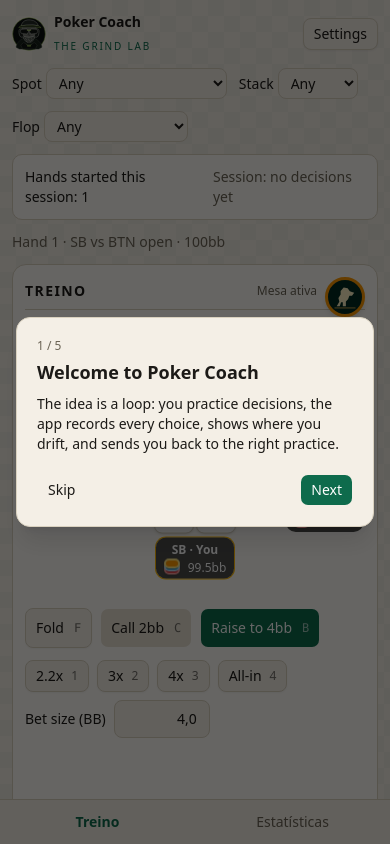
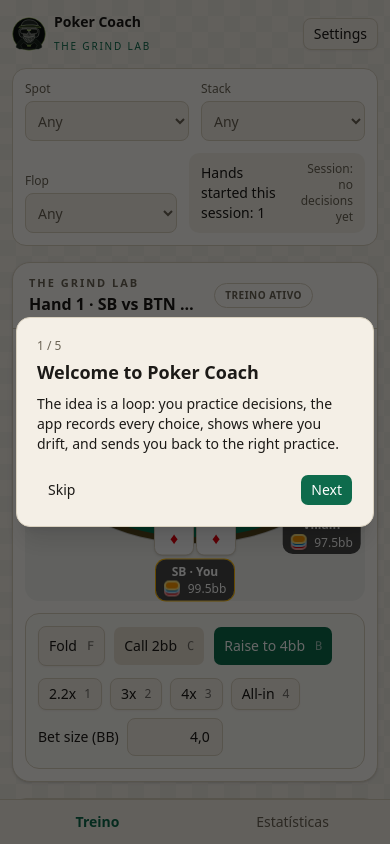
Before and after one commit to warlissoncg/poker-coach, a Next.js app in the folder web/: page / in a window 390 px wide. Shown: the top 844 px of the page. Built offline with nearby package versions, Linux system fonts and the light colour scheme.

Commit message:
Rebuild training layout for clear hierarchy and responsive UX

```diff
--- a/web/src/components/TrainView.tsx
+++ b/web/src/components/TrainView.tsx
@@ -75,95 +75,93 @@ export function TrainView() {
   const statsProgress = Math.min(100, Math.round((currentSpotCount / 8) * 100));
   const currentSpotSummary = summarize(decisions.filter((d) => d.spot === currentSpot));
   return (
-    <div className="mx-auto max-w-5xl space-y-3">
-      <div className="flex flex-wrap items-center gap-3 text-sm">
-        <label className="flex items-center gap-1">{t("ctl.scenario")}
-          <select className={sel} value={opts.scenario} onChange={(e) => change({ scenario: e.target.value as DrillOptions["scenario"] })}>{(["any", ...SCENARIOS] as const).map((x) => <option key={x} value={x}>{x === "any" ? t("tex.any") : t(`sc.${x}`)}</option>)}</select></label>
-        <label className="flex items-center gap-1">{t("ctl.stack")}
-          <select className={sel} value={opts.stackBB} onChange={(e) => change({ stackBB: e.target.value === "any" ? "any" : +e.target.value })}>{(["any", 40, 100, 200] as const).map((x) => <option key={x} value={x}>{x === "any" ? t("tex.any") : `${x}bb`}</option>)}</select></label>
-        <label className="flex items-center gap-1">{t("ctl.texture")}
-          <select className={sel} value={opts.texture} onChange={(e) => change({ texture: e.target.value as DrillOptions["texture"] })}>{TEXES.map((x) => <option key={x} value={x}>{t(`tex.${x}`)}</option>)}</select></label>
+    <div className="mx-auto w-full max-w-6xl space-y-4">
+      <section className="flex flex-wrap items-end gap-3 rounded-xl border bg-card p-3 sm:p-4">
+        <label className="flex min-w-[150px] flex-1 flex-col gap-1 text-xs font-medium text-muted-foreground">{t("ctl.scenario")}
+          <select className={sel + " h-10 w-full"} value={opts.scenario} onChange={(e) => change({ scenario: e.target.value as DrillOptions["scenario"] })}>{(["any", ...SCENARIOS] as const).map((x) => <option key={x} value={x}>{x === "any" ? t("tex.any") : t(`sc.${x}`)}</option>)}</select>
+        </label>
+        <label className="flex min-w-[110px] flex-1 flex-col gap-1 text-xs font-medium text-muted-foreground">{t("ctl.stack")}
+          <select className={sel + " h-10 w-full"} value={opts.stackBB} onChange={(e) => change({ stackBB: e.target.value === "any" ? "any" : +e.target.value })}>{(["any", 40, 100, 200] as const).map((x) => <option key={x} value={x}>{x === "any" ? t("tex.any") : `${x}bb`}</option>)}</select>
+        </label>
+        <label className="flex min-w-[140px] flex-1 flex-col gap-1 text-xs font-medium text-muted-foreground">{t("ctl.texture")}
+          <select className={sel + " h-10 w-full"} value={opts.texture} onChange={(e) => change({ texture: e.target.value as DrillOptions["texture"] })}>{TEXES.map((x) => <option key={x} value={x}>{t(`tex.${x}`)}</option>)}</select>
+        </label>
+        <div className="flex min-h-10 flex-1 items-center justify-between gap-3 rounded-lg bg-muted/50 px-3 py-2 text-sm">
+          <span>{t("progress.hands", { n: hands + 1 })}</span>
+          <span className="text-right text-xs text-muted-foreground">{score.n ? t("session.some", { p: Math.round((score.sum / score.n) * 100), n: score.n }) : t("session.none")}</span>
         </div>
-      <div className="flex items-center justify-between gap-3 rounded-lg border bg-card p-3 text-sm">
-        <span>{t("progress.hands", { n: hands + 1 })}</span>
-        <span className="text-muted-foreground">{score.n ? t("session.some", { p: Math.round((score.sum / score.n) * 100), n: score.n }) : t("session.none")}</span>
-      </div>
-      {focus && opts.scenario === "any" && <div className="rounded-lg border bg-card p-3">
-        <label className="flex items-start gap-2 text-sm">
-          <input type="checkbox" checked={focusEnabled} onChange={(e) => { setFocusEnabled(e.target.checked); setDrill(newDrill(Math.random, opts, e.target.checked ? focus?.scenario : undefined)); }} />
+      </section>
+
+      {focus && opts.scenario === "any" && (
+        <section className="rounded-xl border bg-card px-3 py-2.5">
+          <label className="flex cursor-pointer items-start gap-2 text-sm">
+            <input className="mt-1" type="checkbox" checked={focusEnabled} onChange={(e) => { setFocusEnabled(e.target.checked); setDrill(newDrill(Math.random, opts, e.target.checked ? focus?.scenario : undefined)); }} />
             <span><span className="font-medium">{t("focus.toggle")}</span><span className="block text-xs text-muted-foreground">{t("focus.recommend", { spot: spot(focus.spot), p: Math.round(focus.aligned * 100), n: focus.n })}</span></span>
           </label>
-      </div>}
-      <div className="grid items-stretch gap-4">
+        </section>
+      )}
 
-        <div className="min-w-0 space-y-3">
-          <div className="flex items-center justify-between gap-3 text-sm text-muted-foreground">
-            <span>{t("hand", { n: hands + 1, sc: t(`sc.${drill.scenario}`), st: drill.stackBB })}</span>
-            <span className="hidden sm:inline">{showSpotStats ? "ESTATÍSTICA" : "TREINO"}</span>
+      <section className="overflow-hidden rounded-2xl border bg-card shadow-sm">
+        <header className="flex min-h-16 items-center justify-between gap-3 border-b px-4 py-3 pr-16 sm:px-5">
+          <div className="min-w-0">
+            <div className="text-[11px] font-semibold uppercase tracking-[0.18em] text-muted-foreground">The Grind Lab</div>
+            <h2 className="truncate text-base font-bold sm:text-lg">{showSpotStats ? "Estatísticas do spot" : t("hand", { n: hands + 1, sc: t(`sc.${drill.scenario}`), st: drill.stackBB })}</h2>
           </div>
+          <span className="shrink-0 rounded-full border px-2.5 py-1 text-[10px] font-semibold uppercase tracking-wider text-muted-foreground">{showSpotStats ? "Desempenho" : "Treino ativo"}</span>
+        </header>
 
-          <div className="relative h-[560px] overflow-hidden space-y-2 rounded-xl border bg-card p-3 pt-4 sm:p-5">
-            <div className="mb-2 flex items-center justify-between gap-2 border-b pb-2 pr-12">
-              <h2 className="text-sm font-bold uppercase tracking-widest">{showSpotStats ? "Estatística" : "Treino"}</h2>
-              <span className="text-xs text-muted-foreground">{showSpotStats ? "Visão de desempenho" : "Mesa ativa"}</span>
-            </div>
-            <button type="button" onClick={() => setShowSpotStats((v) => !v)} aria-label={showSpotStats ? "Flip Card: voltar para Treino" : "Flip Card: abrir Estatística"} aria-pressed={showSpotStats} className="absolute right-3 top-3 z-10 flex h-10 w-10 items-center justify-center rounded-full border-[3px] border-amber-500 bg-emerald-950 text-amber-100 shadow-md transition-transform hover:scale-105 focus-visible:outline-none focus-visible:ring-2 focus-visible:ring-amber-400" title="Alternar Treino/Estatísticas">
+        <div className="relative p-3 sm:p-5">
+          <button type="button" onClick={() => setShowSpotStats((v) => !v)} aria-label={showSpotStats ? "Voltar ao treino" : "Abrir estatísticas"} aria-pressed={showSpotStats} className="absolute right-3 top-3 z-10 flex h-11 w-11 items-center justify-center rounded-full border-[3px] border-amber-500 bg-emerald-950 text-amber-100 shadow-md transition-transform hover:scale-105 focus-visible:outline-none focus-visible:ring-2 focus-visible:ring-amber-400 sm:right-5 sm:top-4" title={showSpotStats ? "Voltar ao treino" : "Ver estatísticas"}>
             <svg viewBox="0 0 64 64" className="h-7 w-7" aria-hidden="true"><path fill="currentColor" d="M13 53 19 43 17 34 22 26 22 18 29 10 38 12 43 19 53 22 48 29 42 29 39 37 34 42 34 53 27 53 27 44 23 44 20 53Z"/><path fill="currentColor" d="M30 14 25 20 31 22 36 19 34 14Z"/><path fill="none" stroke="#d6a84f" strokeWidth="2" d="M8 57H56"/></svg>
           </button>
+
           {showSpotStats ? (
-              <div className="flex h-[470px] flex-col gap-3 p-1">
-                <div className="text-xs uppercase tracking-widest text-muted-foreground">{t("stats.byspot")}</div>
-                <h3 className="mt-2 text-lg font-semibold">{spot(currentSpot)}</h3>
-                <div className="my-1 text-4xl font-bold tabular-nums">{currentSpotSummary.total ? `${Math.round(currentSpotSummary.aligned * 100)}%` : "—"}</div>
-                <p className="text-sm text-muted-foreground">{t("stats.sample", { n: currentSpotSummary.total, p: currentSpotSummary.total ? Math.round(currentSpotSummary.aligned * 100) : 0 })}</p>
-                <div className="mt-3 h-2 overflow-hidden rounded-full bg-muted"><div className="h-full rounded-full bg-primary" style={{ width: `${Math.min(100, currentSpotSummary.total / 8 * 100)}%` }} /></div>
+            <div className="space-y-5 pt-1">
+              <div className="grid gap-3 sm:grid-cols-3">
+                <div className="rounded-xl border bg-muted/30 p-4 sm:col-span-2">
+                  <div className="text-xs font-semibold uppercase tracking-wider text-muted-foreground">{t("stats.byspot")}</div>
+                  <h3 className="mt-2 text-lg font-bold">{spot(currentSpot)}</h3>
+                  <div className="mt-3 flex flex-wrap items-baseline gap-3">
+                    <span className="text-4xl font-bold tabular-nums">{currentSpotSummary.total ? `${Math.round(currentSpotSummary.aligned * 100)}%` : "—"}</span>
+                    <span className="text-sm text-muted-foreground">{t("stats.sample", { n: currentSpotSummary.total, p: currentSpotSummary.total ? Math.round(currentSpotSummary.aligned * 100) : 0 })}</span>
+                  </div>
+                  <div className="mt-4 h-2 overflow-hidden rounded-full bg-muted"><div className="h-full rounded-full bg-primary transition-[width]" style={{ width: `${Math.min(100, currentSpotSummary.total / 8 * 100)}%` }} /></div>
                   <p className="mt-2 text-xs text-muted-foreground">{t("stats.threshold", { n: currentSpotSummary.total, goal: 8 })}</p>
-                <aside className="flex items-center justify-between gap-3 rounded-lg border bg-muted/30 p-2" aria-label={t("progress.spot.label")}>
-          <div className="text-center">
-            <div className="text-xs font-semibold uppercase tracking-wider text-muted-foreground">Mãos</div>
-            <div className="mt-1 text-lg font-bold tabular-nums">{hands}</div>
                 </div>
-          <div className="flex items-center justify-center gap-2">
-            <div className="relative flex h-20 w-4 items-end justify-center rounded-full border-2 border-muted-foreground/50 bg-muted/60 p-1 ">
-              <div className="absolute -top-2 left-1/2 z-10 h-5 w-5 -translate-x-1/2 rounded-full border-2 border-amber-500 bg-card shadow-sm" title={currentSpotCount >= 8 ? "Amostra mínima atingida" : "Amostra mínima: 8 decisões"} />
-              <div className="relative flex h-full w-full items-end overflow-hidden rounded-full">
-                <div className={`w-full rounded-full transition-[height] duration-700 ease-out ${currentSpotCount >= 8 ? "bg-emerald-500" : "bg-amber-500"}`} style={{ height: `${statsProgress}%` }} />
+                <div className="flex flex-col justify-between gap-3 rounded-xl border p-4" aria-label={t("progress.spot.label")}>
+                  <div><div className="text-xs font-semibold uppercase tracking-wider text-muted-foreground">Mãos nesta sessão</div><div className="mt-1 text-2xl font-bold tabular-nums">{hands}</div></div>
+                  <div className="flex items-center gap-3">
+                    <div className="h-2.5 flex-1 overflow-hidden rounded-full bg-muted"><div className={`h-full rounded-full transition-[width] ${currentSpotCount >= 8 ? "bg-emerald-500" : "bg-amber-500"}`} style={{ width: `${statsProgress}%` }} /></div>
+                    <span className="text-sm font-bold tabular-nums">{Math.min(currentSpotCount, 8)}/8</span>
+                  </div>
+                  <div className="flex items-center justify-between gap-2 text-xs"><span className={currentSpotCount >= 8 ? "font-semibold text-emerald-600" : "text-muted-foreground"}>{currentSpotCount >= 8 ? "Amostra mínima atingida" : "Coletando dados"}</span><span className="text-muted-foreground">{statsProgress}%</span></div>
                 </div>
               </div>
-            <div className="text-center">
-              <div className="text-sm font-bold tabular-nums">{Math.min(currentSpotCount, 8)}/8</div>
-              <div className="text-[10px] leading-tight text-muted-foreground">decisões</div>
-            </div>
-          </div>
-          <div className="text-center lg:order-3">
-            <div className={`text-[10px] font-semibold uppercase tracking-wider ${currentSpotCount >= 8 ? "text-emerald-600" : "text-muted-foreground"}`}>{currentSpotCount >= 8 ? "Amostra mínima" : "Coletando dados"}</div>
-            <div className="text-[10px] text-muted-foreground">{statsProgress}%</div>
-          </div>
-                </aside>
             </div>
           ) : (
-              <>
-                <div className="flex h-[420px] flex-col justify-between gap-2 overflow-hidden"><div className="min-h-0 flex-1 overflow-hidden"><Table hand={drill.hand} reveal={drill.hand.street === "showdown"} /></div>
+            <div className="space-y-3">
+              <div className="rounded-xl bg-emerald-950/5 p-1 sm:p-2">
+                <Table hand={drill.hand} reveal={drill.hand.street === "showdown"} />
+              </div>
               {over ? (
-                  <div className="mt-4 flex flex-wrap items-center justify-between gap-3 rounded-lg border bg-card p-3">
+                <div className="flex flex-wrap items-center justify-between gap-3 rounded-xl border bg-muted/30 p-3">
                   <b>{res(resultBB(drill))}</b>
                   <Button size="lg" onClick={next}>{t("next")} <kbd className="ml-1 text-xs opacity-60">Enter</kbd></Button>
                 </div>
-                ) : <div className="shrink-0"><ActionBar hand={drill.hand} onAct={act} /></div>}
+              ) : <div className="rounded-xl border bg-muted/20 p-3 sm:p-4"><ActionBar hand={drill.hand} onAct={act} /></div>}
             </div>
-              </>
           )}
         </div>
-        </div>
-      </div>
+      </section>
+
       <section className="space-y-3">
         {last && <FeedbackCard f={last} />}
-        <details className="rounded-lg border bg-card p-3 text-sm">
-          <summary className="cursor-pointer font-medium">{t("history")}</summary>
-          <ul className="mt-2 space-y-0.5 text-muted-foreground">{drill.log.map((l, i) => <li key={i}>{line(l)}</li>)}</ul>
-          <div className="mt-3 space-y-2">{drill.feedback.slice(0, -1).map((f, i) => <FeedbackCard key={i} f={f} />)}</div>
+        <details className="rounded-xl border bg-card p-3 text-sm">
+          <summary className="cursor-pointer font-semibold">{t("history")}</summary>
+          <ul className="mt-3 space-y-1 text-muted-foreground">{drill.log.map((l, i) => <li key={i}>{line(l)}</li>)}</ul>
+          {drill.feedback.length > 1 && <div className="mt-3 space-y-2">{drill.feedback.slice(0, -1).map((f, i) => <FeedbackCard key={i} f={f} />)}</div>}
         </details>
-        <div className="space-y-1 rounded-lg border bg-card p-3">
+        <div className="space-y-1 rounded-xl border bg-muted/30 p-3">
           <p className="text-xs text-muted-foreground">{t("coach.note")}</p>
           {drill.stackBB !== 100 && <p className="text-xs text-muted-foreground">{t("ctl.note")}</p>}
           <p className="text-xs text-muted-foreground">{t("keys")}</p>
```
Lines whose indentation alone changed are shown as unchanged.
